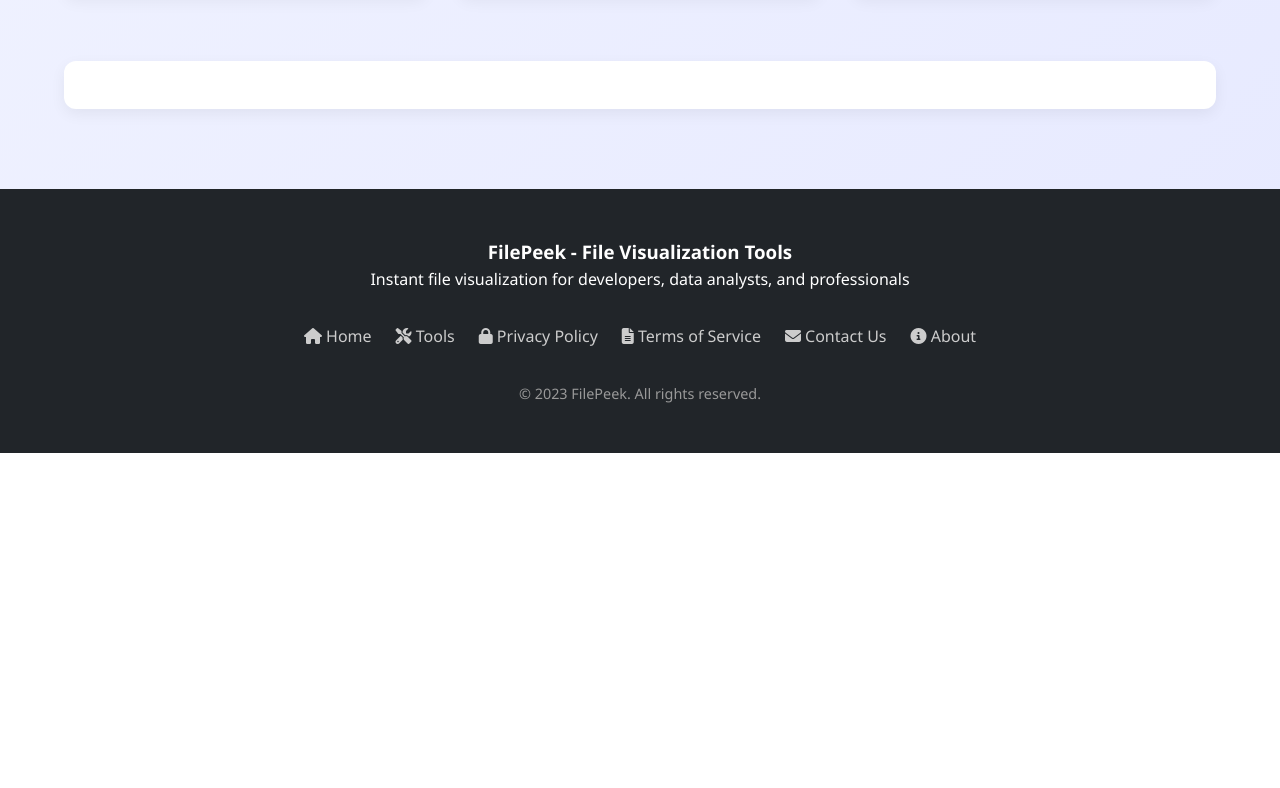
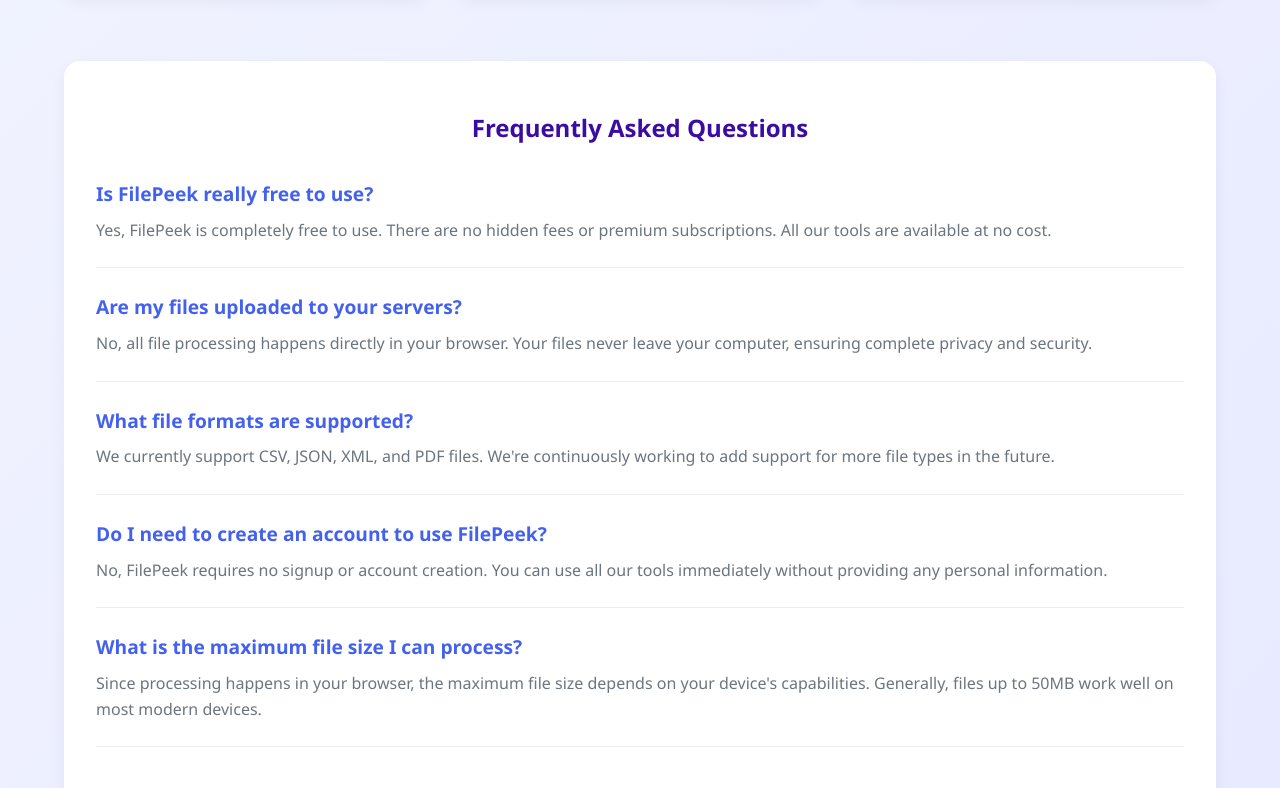
Before and after one commit to godly09/filepeek, a plain HTML site: page index.html in a window 1280 px wide. Shown: the part 1332-2120 px from the top of the page. Before the commit the page ends 1785 px from the top, so only its background shows below. Drawn offline with nearby package versions, Linux system fonts and the light colour scheme; a script that the page names is missing.

Commit message:
Update index.html

```diff
--- a/index.html
+++ b/index.html
@@ -3,7 +3,35 @@
 <head>
     <meta charset="UTF-8">
     <meta name="viewport" content="width=device-width, initial-scale=1.0">
-    <title>FilePeek - Visualize CSV, JSON, XML and PDF Files Online</title>
+    <title>FilePeek - Free Online CSV, JSON, XML and PDF Visualization Tools - No Signup Required</title>
+    <meta name="description" content="Free online tools to visualize and inspect CSV, JSON, XML, and PDF files instantly. No signup required. Create charts from CSV data, view JSON/XML trees, and preview PDFs with page navigation.">
+    <meta name="keywords" content="visualize CSV online free, JSON tree viewer no signup, PDF page preview online free, CSV chart generator, XML viewer online, free file visualization tools">
+    <meta name="author" content="FilePeek">
+    <meta property="og:title" content="FilePeek - Free Online File Visualization Tools">
+    <meta property="og:description" content="Visualize and inspect CSV, JSON, XML, and PDF files online - 100% free, no signup required!">
+    <meta property="og:type" content="website">
+    <meta property="og:url" content="https://filepeek.com">
+    <meta property="og:image" content="https://filepeek.com/preview-image.png">
+    <meta name="twitter:card" content="summary_large_image">
+    <meta name="twitter:title" content="FilePeek - Free Online File Visualization Tools">
+    <meta name="twitter:description" content="Visualize and inspect CSV, JSON, XML, and PDF files online - 100% free, no signup required!">
+    <script type="application/ld+json">
+    {
+      "@context": "https://schema.org",
+      "@type": "WebApplication",
+      "name": "FilePeek",
+      "url": "https://filepeek.com",
+      "description": "Free online tools to visualize and inspect CSV, JSON, XML, and PDF files instantly.",
+      "applicationCategory": "UtilityApplication",
+      "offers": {
+        "@type": "Offer",
+        "price": "0",
+        "priceCurrency": "USD"
+      },
+      "features": ["CSV visualization", "JSON tree viewer", "PDF preview", "No signup required"],
+      "screenshot": "https://filepeek.com/screenshot.png"
+    }
+    </script>
     <script src="https://cdn.jsdelivr.net/npm/papaparse@5.3.0/papaparse.min.js"></script>
     <script src="https://cdn.jsdelivr.net/npm/chart.js"></script>
     <script src="https://cdnjs.cloudflare.com/ajax/libs/pdf.js/2.9.359/pdf.min.js"></script>
@@ -299,6 +327,38 @@
             color: var(--secondary);
         }
 
+        .faq-section {
+            background: white;
+            padding: 3rem 2rem;
+            border-radius: 16px;
+            margin: 4rem 0;
+            box-shadow: 0 5px 15px rgba(0, 0, 0, 0.05);
+        }
+
+        .faq-section h2 {
+            text-align: center;
+            margin-bottom: 2rem;
+            color: var(--secondary);
+        }
+
+        .faq-item {
+            margin-bottom: 1.5rem;
+            border-bottom: 1px solid #eee;
+            padding-bottom: 1.5rem;
+        }
+
+        .faq-question {
+            font-weight: 600;
+            font-size: 1.2rem;
+            margin-bottom: 0.5rem;
+            color: var(--primary);
+        }
+
+        .faq-answer {
+            color: var(--gray);
+            line-height: 1.6;
+        }
+
         footer {
             background: var(--dark);
             color: white;
@@ -357,6 +417,10 @@
 
             .feature {
                 padding: 1.5rem;
+            }
+
+            .faq-section {
+                padding: 2rem 1rem;
             }
         }
     </style>
@@ -478,6 +542,35 @@
                 <i class="fas fa-dollar-sign"></i>
                 <h3>Completely Free</h3>
                 <p>All our tools are free to use with no hidden costs or premium requirements.</p>
+            </div>
+        </div>
+
+        <div class="faq-section">
+            <h2>Frequently Asked Questions</h2>
+
+            <div class="faq-item">
+                <div class="faq-question">Is FilePeek really free to use?</div>
+                <div class="faq-answer">Yes, FilePeek is completely free to use. There are no hidden fees or premium subscriptions. All our tools are available at no cost.</div>
+            </div>
+
+            <div class="faq-item">
+                <div class="faq-question">Are my files uploaded to your servers?</div>
+                <div class="faq-answer">No, all file processing happens directly in your browser. Your files never leave your computer, ensuring complete privacy and security.</div>
+            </div>
+
+            <div class="faq-item">
+                <div class="faq-question">What file formats are supported?</div>
+                <div class="faq-answer">We currently support CSV, JSON, XML, and PDF files. We're continuously working to add support for more file types in the future.</div>
+            </div>
+
+            <div class="faq-item">
+                <div class="faq-question">Do I need to create an account to use FilePeek?</div>
+                <div class="faq-answer">No, FilePeek requires no signup or account creation. You can use all our tools immediately without providing any personal information.</div>
+            </div>
+
+            <div class="faq-item">
+                <div class="faq-question">What is the maximum file size I can process?</div>
+                <div class="faq-answer">Since processing happens in your browser, the maximum file size depends on your device's capabilities. Generally, files up to 50MB work well on most modern devices.</div>
             </div>
         </div>
 
```
